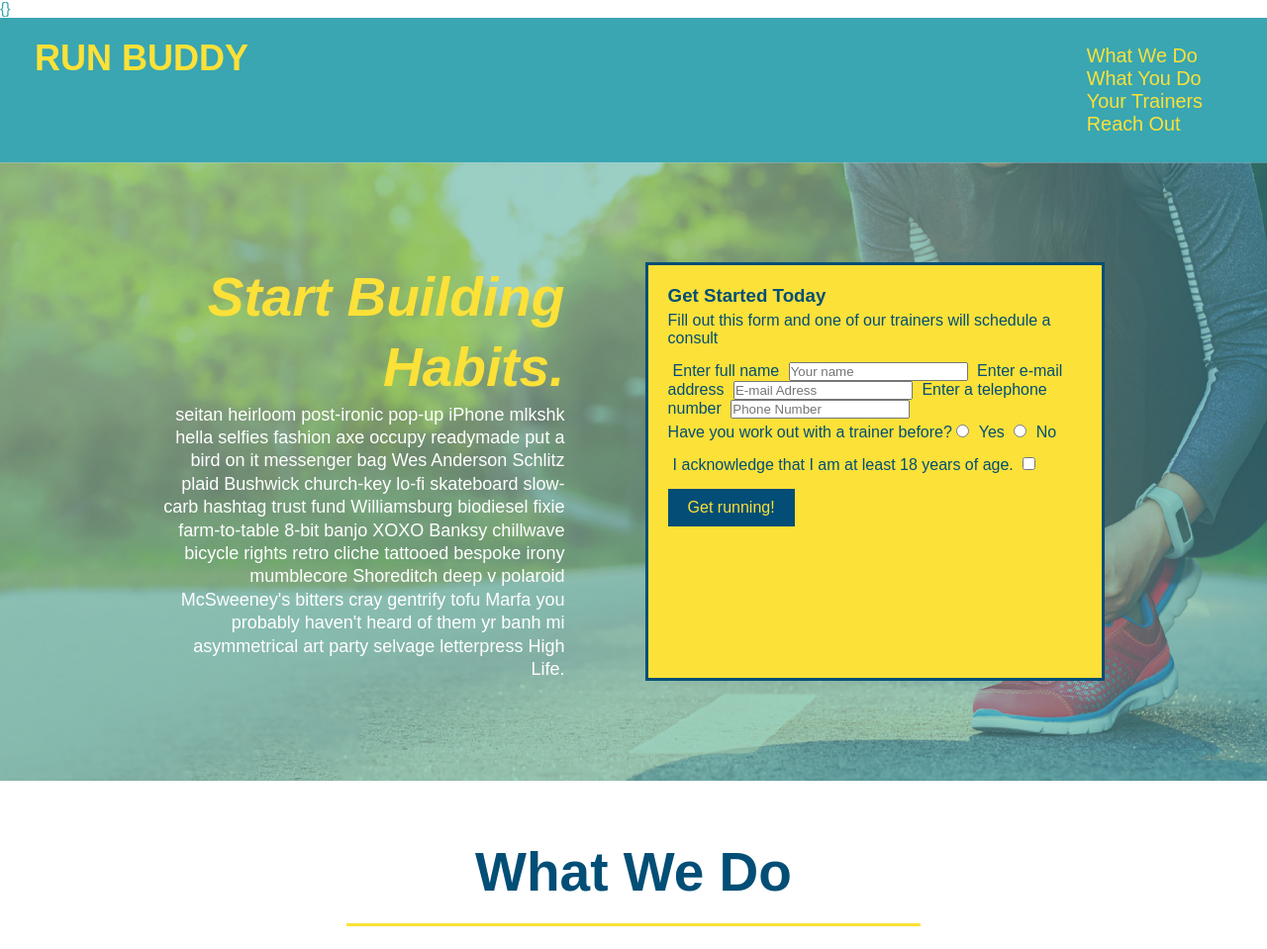
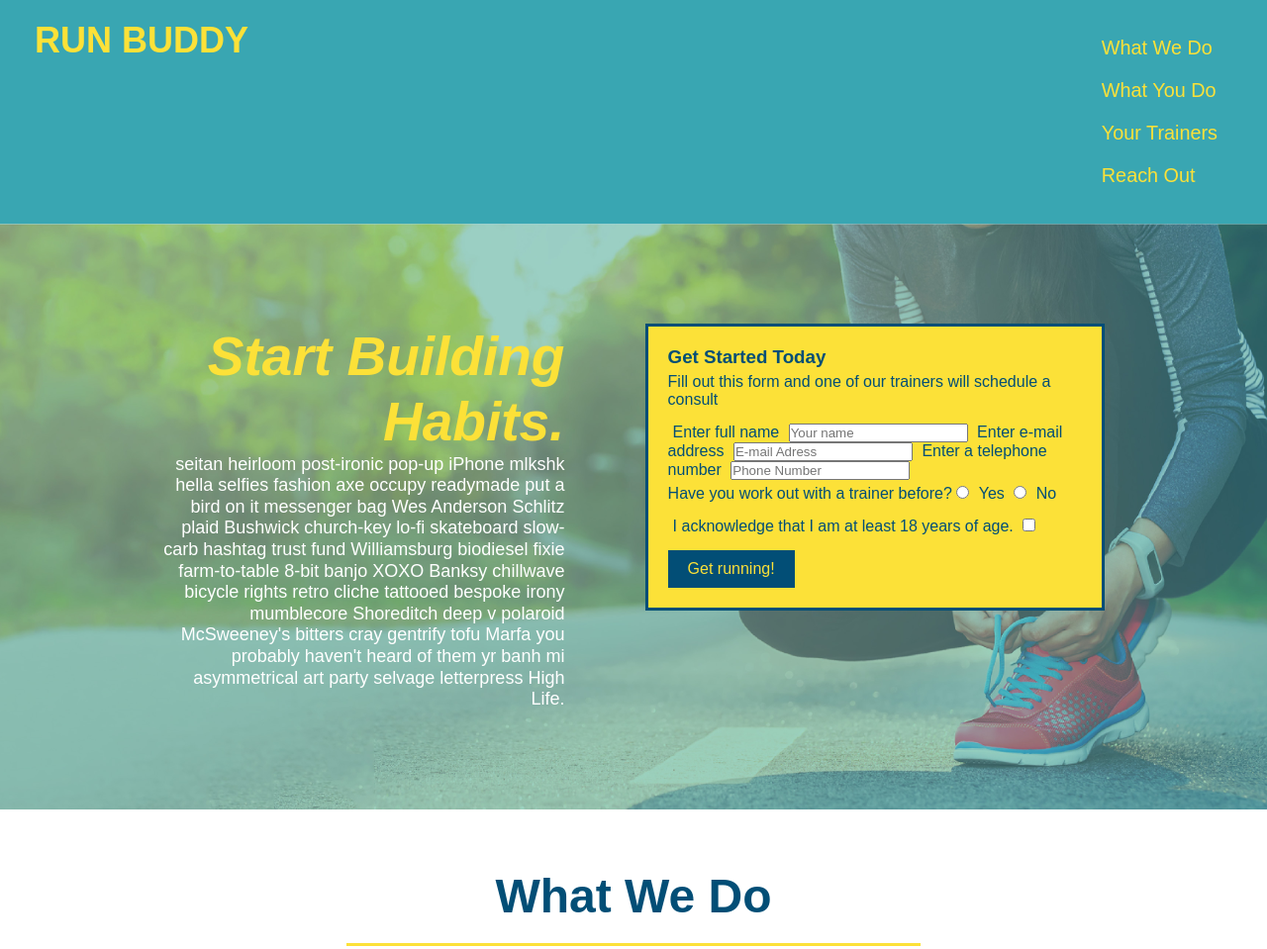
Before and after one commit to blanebussey/run-buddy, a plain HTML site: page index.html in a window 1280 px wide. Shown: the top 959 px of the page at 99% size. Drawn offline with Linux system fonts and the light colour scheme.

Commit message:
added base code for queries

```diff
--- a/assets/css/style.css
+++ b/assets/css/style.css
@@ -36,7 +36,7 @@ header nav ul li {
     list-style: none;
 }
 header nav ul li a {
-    margin: 0 30px;
+    padding: 10px 15px;
     font-weight: lighter;
     font-size: 1.55vw;
 }
@@ -72,6 +72,7 @@ section {
     display: flex;
     justify-content: center;
     flex-wrap: wrap;
+    align-items: flex-start;
   }
 .hero-cta {
   width: 35%;
@@ -79,7 +80,7 @@ section {
   margin: 3.5%;
   color: #fff;
   font-size: 18px;
-  line-height: 1.3;
+  line-height: 1.2;
 }
 .hero-cta h2 {
   font-style: italic;
@@ -129,7 +130,7 @@ section {
 
 /* SECTION TITLE STYLES START */
 .section-title {
-  font-size: 55px;
+  font-size: 48px;
   border-bottom: 3px solid;
   color: #024e76;
   padding-bottom: 20px;
@@ -335,3 +336,18 @@ height: 400px;
 .flex-row {
   display: flex;
 }
+
+/* MEDIA QUERY FOR SMALLER DESKTOP SCREENS AND SMALL*/
+@media screen and (max-width: 980px) {
+
+}
+
+/* MEDIA QUERY FOR TABLETS AND SMALLER */
+@media screen and (max-width: 768px) {
+
+}
+
+/* MEDIA QUERY FOR MOBILE PHONES AND SMALLER */
+@media screen and (max-width: 575px) {
+
+}
--- a/index.html
+++ b/index.html
@@ -3,7 +3,8 @@
 <head>
     <meta charset="UTF-8" />
     <title>Run Buddy</title>
-    <link rel="stylesheet" href="./assets/css/style.css" /> {}
+    <link rel="stylesheet" href="./assets/css/style.css" />
+    <meta name="viewport" content="width-device, initial-scale=1.0" />
 </head>
 <body>
   <!-- navigation -->
```
